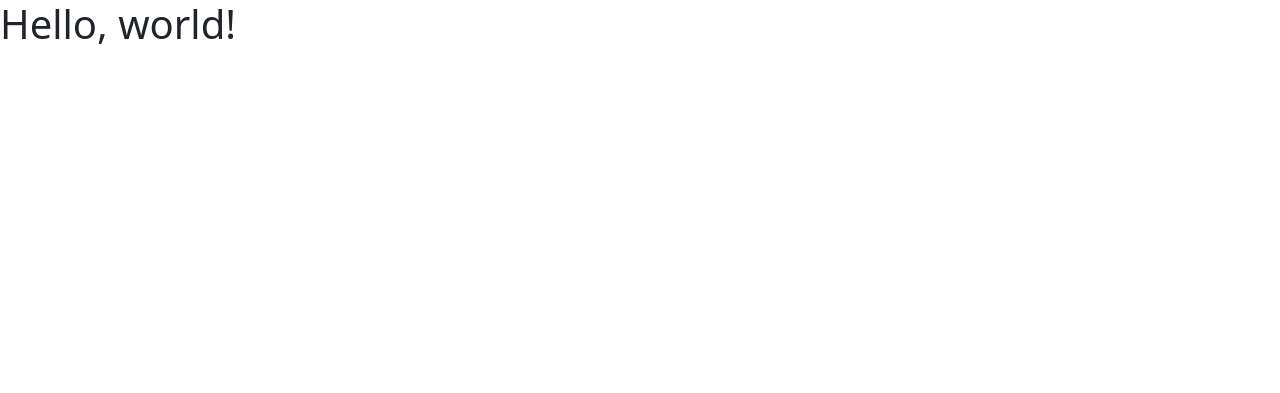
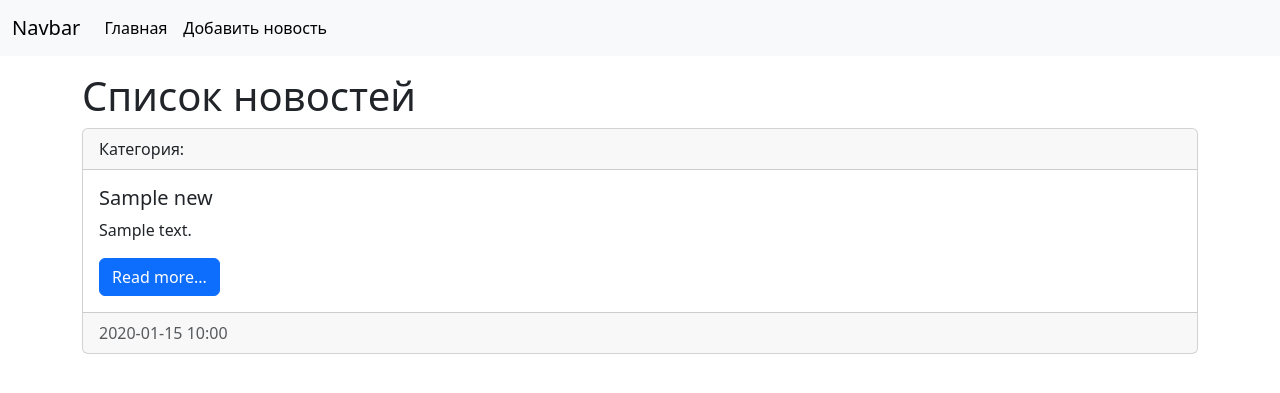
Before and after one commit to Jlestat/wfms, a Django app: page / in a window 1280 px wide. Shown: the top 393 px of the page. Run offline with Django 4.2, Linux system fonts and the light colour scheme; tables that the repository leaves empty hold one stand-in row (values such as "Sample post").

Commit message:
Create base template

```diff
--- a/mysite/news/templates/news/index.html
+++ b/mysite/news/templates/news/index.html
@@ -3,12 +3,48 @@
 <head>
     <meta charset="utf-8">
     <meta name="viewport" content="width=device-width, initial-scale=1">
-    <title>Bootstrap demo</title>
+    <title>{{ title }}</title>
     <link href="https://cdn.jsdelivr.net/npm/bootstrap@5.3.1/dist/css/bootstrap.min.css" rel="stylesheet"
           integrity="sha384-4bw+/aepP/YC94hEpVNVgiZdgIC5+VKNBQNGCHeKRQN+PtmoHDEXuppvnDJzQIu9" crossorigin="anonymous">
 </head>
 <body>
-    <h1>Hello, world!</h1>
+<nav class="navbar navbar-expand-lg bg-body-tertiary">
+    <div class="container-fluid">
+        <a class="navbar-brand" href="/">Navbar</a>
+        <button class="navbar-toggler" type="button" data-bs-toggle="collapse" data-bs-target="#navbarSupportedContent"
+                aria-controls="navbarSupportedContent" aria-expanded="false" aria-label="Toggle navigation">
+            <span class="navbar-toggler-icon"></span>
+        </button>
+        <div class="collapse navbar-collapse" id="navbarSupportedContent">
+            <ul class="navbar-nav me-auto mb-2 mb-lg-0">
+                <li class="nav-item"><a class="nav-link active" aria-current="page" href="/">Главная</a></li>
+                <li class="nav-item"><a class="nav-link active" aria-current="page" href="/">Добавить новость</a></li>
+            </ul>
+        </div>
+    </div>
+</nav>
+<div class="container mt-3">
+    <h1>{{ title }}</h1>
+    <div class="row">
+        <div class="col-md-12">
+        {% for item in news %}
+        <div class="card mb-3">
+            <div class="card-header">
+               Категория:
+            </div>
+            <div class="card-body">
+                <h5 class="card-title">{{ item.title }}</h5>
+                <p class="card-text">{{ item.content }}</p>
+                <a href="#" class="btn btn-primary">Read more...</a>
+            </div>
+            <div class="card-footer text-body-secondary">
+                {{ item.created_at|date:"Y-m-d H:i" }}
+            </div>
+        </div>
+        {% endfor %}
+        </div>
+    </div>
+</div>
 <script src="https://cdn.jsdelivr.net/npm/bootstrap@5.3.1/dist/js/bootstrap.bundle.min.js"
         integrity="sha384-HwwvtgBNo3bZJJLYd8oVXjrBZt8cqVSpeBNS5n7C8IVInixGAoxmnlMuBnhbgrkm"
         crossorigin="anonymous"></script>
```
Lines whose indentation alone changed are shown as unchanged.
